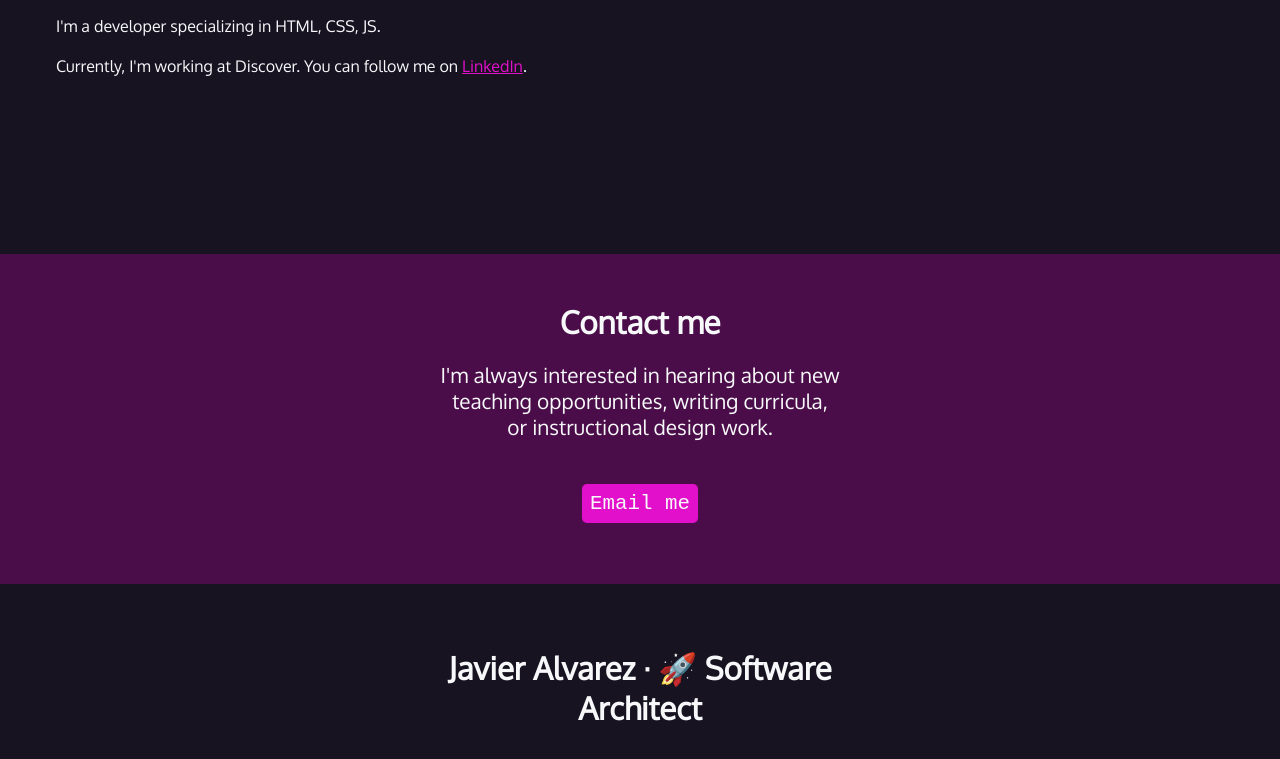
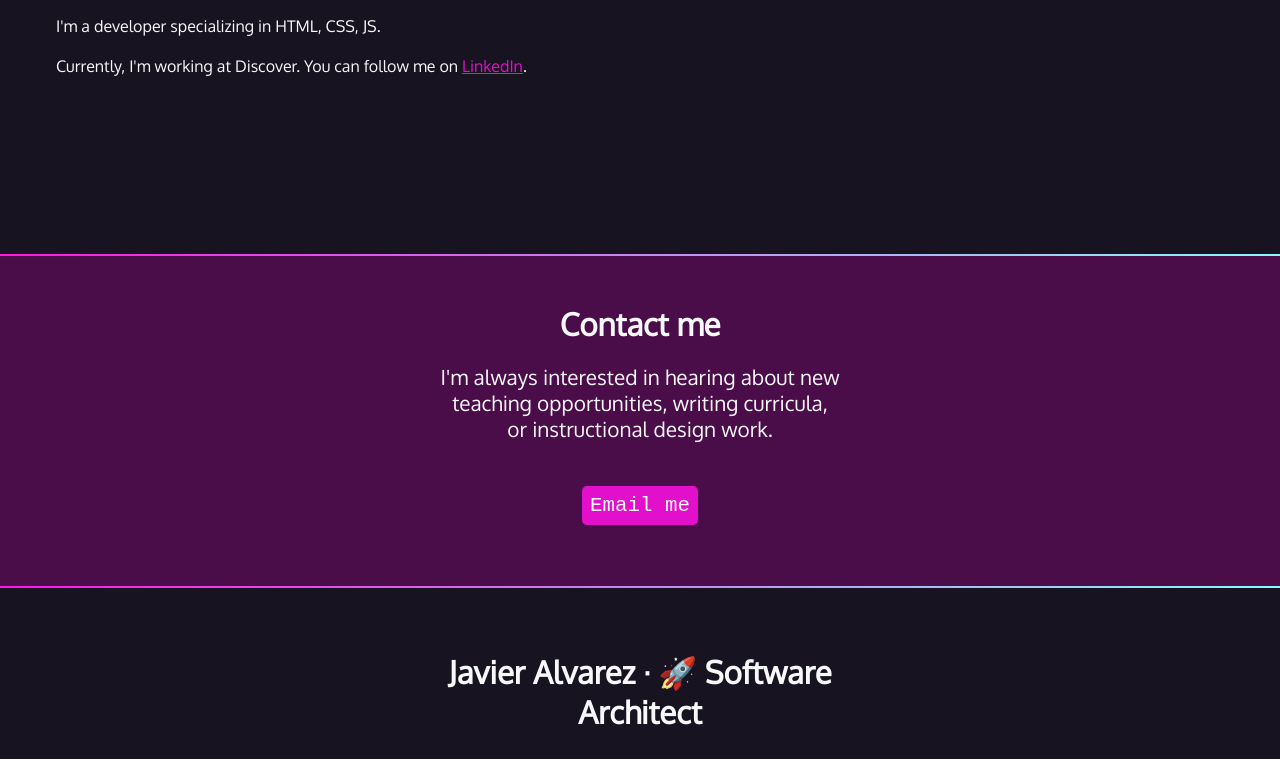
Before and after one commit to javierfrancisco/javier-alvarez-portfolio, a React (Vite) app: page / in a window 1280 px wide. Shown: the part 447-1206 px from the top of the page. Built offline with nearby package versions, Linux system fonts and the light colour scheme.

Commit message:
Add gradient line

```diff
--- a/src/Portfolio.jsx
+++ b/src/Portfolio.jsx
@@ -58,6 +58,7 @@ const Portfolio = () => {
           .
         </p>
       </section>
+      <div className="gradient"></div>
       <div className="section-plum">
       <section id="contact">
         <h2>Contact me</h2>
@@ -70,6 +71,7 @@ const Portfolio = () => {
         </p>
       </section>
       </div>
+      <div className="gradient"></div>
       <section id="footer">
         <h2>Javier Alvarez &middot; 🚀 Software Architect</h2>
         <p>
--- a/src/style.css
+++ b/src/style.css
@@ -58,6 +58,10 @@ header > a,
   background-color: var(--plum);
 }
 
+.gradient {
+  background: linear-gradient(90deg, rgba(255,23,228,1) 0%, rgba(134,251,251,1) 100%);
+  height: 2px;
+}
 /* intro styles */
 #intro {
   padding: 4rem 1rem 10rem 1rem;
```
